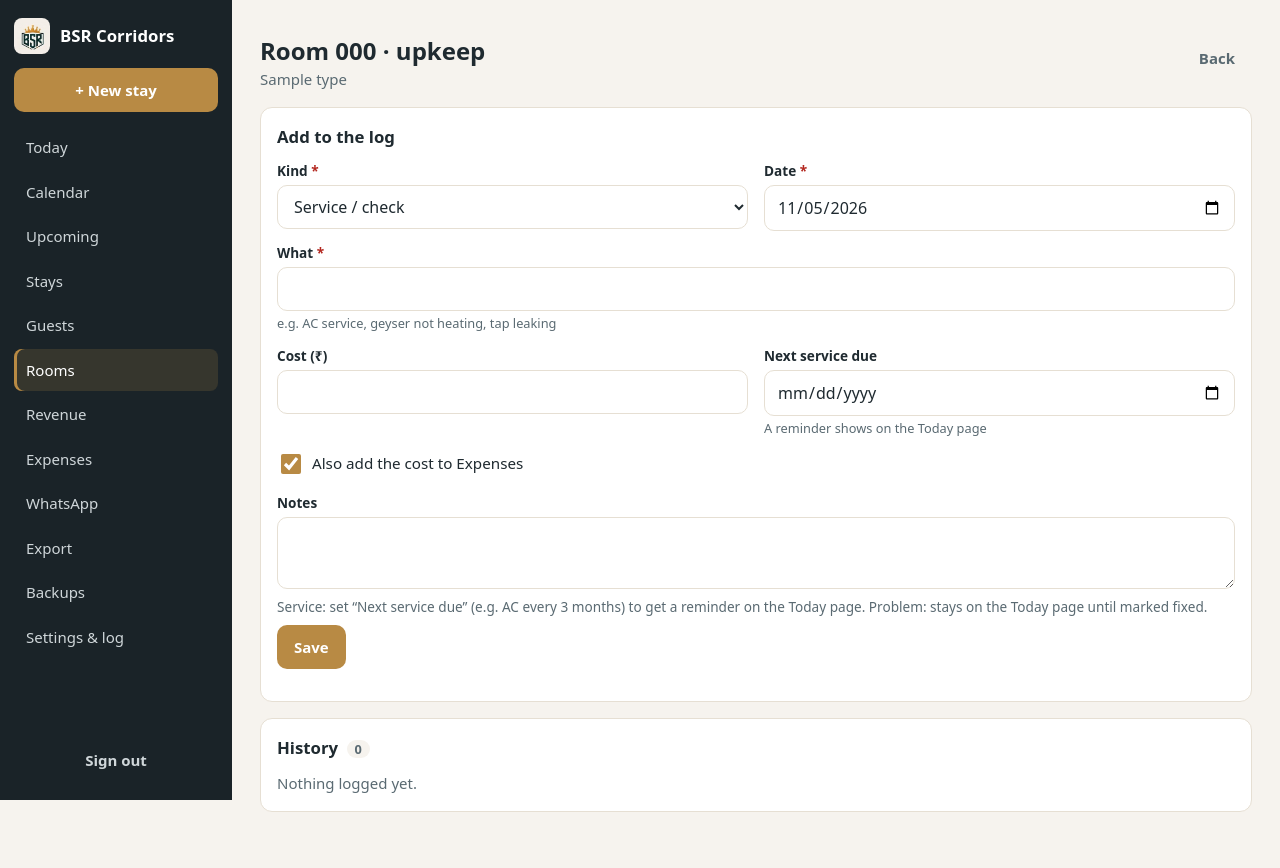
After one commit to ShekharReddy10/bsr-corridors-website, a Django app: page /rooms/room/1/log/ in a window 1280 px wide. The commit adds this page. Run offline with Django 5.2, Linux system fonts and the light colour scheme; a user stored in the database is signed in; tables that the repository leaves empty hold one stand-in row (values such as "Sample post"); data that the repository does not hold is empty; parts of the project's set-up code (start-up, migrations or seed data) failed here and were passed over.

Commit message:
Admin: room upkeep log — services with next-due reminders, repairs, problems until fixed
Rooms → Upkeep per room: log services (with "next service due"), repairs and reported problems; the cost can be
added to Expenses in the same step. The Today page lists services due within a week (overdue marked) and open
problems, each with a Done / Mark fixed button. A new service clears the earlier reminder. Migration 0019.

Co-Authored-By: Claude Opus 5.5 <noreply@anthropic.com>

```diff
--- a/admin-app/core/exports.py
+++ b/admin-app/core/exports.py
@@ -10,7 +10,7 @@ from openpyxl.styles import Alignment, Font, PatternFill
 from openpyxl.utils import get_column_letter
 
 from . import revenue
-from .models import AuditLog, Expense, Guest, MessageTemplate, Payment, RecurringExpense, Room, RoomType, Settlement, Stay, StayGuest
+from .models import AuditLog, Expense, Guest, MaintenanceLog, MessageTemplate, Payment, RecurringExpense, Room, RoomType, Settlement, Stay, StayGuest
 
 HEADER_FILL = PatternFill("solid", fgColor="1F2A30")
 HEADER_FONT = Font(bold=True, color="FFFFFF")
@@ -138,7 +138,7 @@ def build_workbook(start: date | None = None, end: date | None = None, full_ids:
     return buf.getvalue()
 
 
-BACKUP_MODELS = [RoomType, Room, Guest, Stay, StayGuest, Payment, RecurringExpense, Expense, Settlement, MessageTemplate, AuditLog]
+BACKUP_MODELS = [RoomType, Room, Guest, Stay, StayGuest, Payment, RecurringExpense, Expense, MaintenanceLog, Settlement, MessageTemplate, AuditLog]
 
 
 def backup_json() -> bytes:
--- a/admin-app/core/forms.py
+++ b/admin-app/core/forms.py
@@ -3,7 +3,7 @@ from decimal import Decimal
 
 from django import forms
 
-from .models import Expense, Guest, MessageTemplate, RecurringExpense, Room, RoomType, Settlement, Stay, StayGuest
+from .models import Expense, Guest, MaintenanceLog, MessageTemplate, RecurringExpense, Room, RoomType, Settlement, Stay, StayGuest
 from .services import host_names, today
 
 DATE = forms.DateInput(attrs={"type": "date"}, format="%Y-%m-%d")
@@ -318,6 +318,16 @@ class ExpenseForm(forms.ModelForm):
         return amount
 
 
+class MaintenanceLogForm(forms.ModelForm):
+    add_expense = forms.BooleanField(label="Also add the cost to Expenses", required=False, initial=True)
+
+    class Meta:
+        model = MaintenanceLog
+        fields = ["kind", "date", "what", "cost", "next_due", "notes"]
+        widgets = {"date": DATE, "next_due": DATE, "notes": forms.Textarea(attrs={"rows": 2}),
+                   "cost": forms.NumberInput(attrs={"inputmode": "decimal", "min": "0", "step": "1"})}
+
+
 class RecurringExpenseForm(forms.ModelForm):
     class Meta:
         model = RecurringExpense
--- a/admin-app/core/models.py
+++ b/admin-app/core/models.py
@@ -325,6 +325,32 @@ class Expense(models.Model):
         return f"{self.date:%d-%m-%Y} · {self.get_category_display()} · ₹{self.amount:,.0f}"
 
 
+class MaintenanceLog(models.Model):
+    """Room upkeep: services (e.g. AC service, with the next one due), repairs, and problems reported until fixed."""
+
+    class Kind(models.TextChoices):
+        SERVICE = "service", "Service / check"
+        REPAIR = "repair", "Repair"
+        PROBLEM = "problem", "Problem reported"
+
+    room = models.ForeignKey(Room, on_delete=models.CASCADE, related_name="maintenance")
+    date = models.DateField(default=timezone.localdate, db_index=True)
+    kind = models.CharField(max_length=20, choices=Kind.choices, default=Kind.SERVICE)
+    what = models.CharField("What", max_length=200, help_text="e.g. AC service, geyser not heating, tap leaking")
+    cost = models.DecimalField("Cost (₹)", max_digits=10, decimal_places=2, null=True, blank=True)
+    next_due = models.DateField("Next service due", null=True, blank=True, help_text="A reminder shows on the Today page")
+    done = models.BooleanField("Fixed / reminder done", default=False)
+    notes = models.TextField(blank=True)
+    created_at = models.DateTimeField(auto_now_add=True)
+
+    class Meta:
+        db_table = "maintenance_log"
+        ordering = ["-date", "-pk"]
+
+    def __str__(self):
+        return f"{self.room} · {self.date:%d-%m-%Y} · {self.what}"
+
+
 class RecurringExpense(models.Model):
     """A fixed monthly cost (building rent, salary, internet …): added to Expenses automatically each month on its day."""
 
--- a/admin-app/core/urls.py
+++ b/admin-app/core/urls.py
@@ -43,6 +43,9 @@ urlpatterns = [
     path("rooms/type/<int:pk>/", rooms.edit, {"kind": "type"}, name="roomtype_edit"),
     path("rooms/room/new/", rooms.edit, {"kind": "room"}, name="room_new"),
     path("rooms/room/<int:pk>/", rooms.edit, {"kind": "room"}, name="room_edit"),
+    path("rooms/room/<int:pk>/log/", rooms.room_log, name="room_log"),
+    path("rooms/log/<int:pk>/done/", rooms.log_done, name="maintenance_done"),
+    path("rooms/log/<int:pk>/delete/", rooms.log_delete, name="maintenance_delete"),
     path("rooms/<str:kind>/<int:pk>/delete/", rooms.delete, name="room_delete"),
     path("revenue/", revenue.revenue_page, name="revenue"),
     path("revenue/<int:year>-<mm:month_no>/", revenue.revenue_page, name="revenue_month"),
--- a/admin-app/core/views/dashboard.py
+++ b/admin-app/core/views/dashboard.py
@@ -7,7 +7,7 @@ from django.utils.http import url_has_allowed_host_and_scheme
 from django.views.decorators.http import require_POST
 
 from .. import checks, revenue
-from ..models import AuditLog, BackupRun, Room, Stay
+from ..models import AuditLog, BackupRun, MaintenanceLog, Room, Stay
 from .. import services
 from ..services import today
 
@@ -66,6 +66,9 @@ def dashboard(request):
         # without a check-in (their advance sits in "yet to receive" until they're checked in or cancelled).
         "rent_due": revenue.rent_not_added(t),
         "flags": checks.stay_flags(t),
+        "upkeep": list(MaintenanceLog.objects.filter(done=False).filter(
+            Q(kind=MaintenanceLog.Kind.PROBLEM) | Q(next_due__lte=t + timedelta(days=7))).select_related("room")
+            .order_by("next_due", "date")),
         "missed": list(upcoming.filter(check_out__lte=t).order_by("check_in")),
         "last_backup": BackupRun.objects.filter(kind=BackupRun.Kind.BACKUP).first(),
     }
--- a/admin-app/core/views/rooms.py
+++ b/admin-app/core/views/rooms.py
@@ -1,11 +1,14 @@
 from django.contrib import messages
+from django.db import transaction
 from django.db.models import Count
 from django.http import Http404
 from django.shortcuts import get_object_or_404, redirect, render
+from django.utils.http import url_has_allowed_host_and_scheme
 from django.views.decorators.http import require_POST
 
-from ..forms import RoomForm, RoomTypeForm
-from ..models import AuditLog, Room, RoomType
+from ..forms import MaintenanceLogForm, RoomForm, RoomTypeForm
+from ..models import AuditLog, Expense, MaintenanceLog, Room, RoomType
+from ..services import today
 
 KINDS = {
     "type": (RoomType, RoomTypeForm, "room type"),
@@ -57,3 +60,46 @@ def delete(request, kind, pk):
         obj.delete()
         messages.success(request, f"{label.capitalize()} deleted.")
     return redirect("rooms")
+
+
+def room_log(request, pk):
+    """A room's upkeep: services (with the next one due), repairs and problems."""
+    room = get_object_or_404(Room, pk=pk)
+    form = MaintenanceLogForm(request.POST or None, initial={"date": today()})
+    if request.method == "POST" and form.is_valid():
+        entry = form.save(commit=False)
+        entry.room = room
+        entry.done = entry.kind == MaintenanceLog.Kind.REPAIR
+        with transaction.atomic():
+            entry.save()
+            if entry.kind == MaintenanceLog.Kind.SERVICE:  # a new service replaces the earlier "next due" reminders
+                room.maintenance.filter(kind=MaintenanceLog.Kind.SERVICE, done=False).exclude(pk=entry.pk).update(done=True)
+            if entry.cost and form.cleaned_data["add_expense"]:
+                Expense.objects.create(date=entry.date, category=Expense.Category.REPAIRS, amount=entry.cost,
+                                       reason=f"{entry.what} — room {room.number}", room=room,
+                                       notes="Added from the room’s maintenance log")
+            AuditLog.record("maintenance", f"{room}: {entry.get_kind_display()} — {entry.what}")
+        messages.success(request, "Saved to the room’s log.")
+        return redirect("room_log", pk=pk)
+    return render(request, "core/room_log.html", {"room": room, "form": form, "entries": room.maintenance.all()})
+
+
+@require_POST
+def log_done(request, pk):
+    entry = get_object_or_404(MaintenanceLog, pk=pk)
+    entry.done = True
+    entry.save(update_fields=["done"])
+    AuditLog.record("maintenance", f"{entry.room}: marked done — {entry.what}")
+    messages.success(request, f"Marked done: {entry.what} ({entry.room}).")
+    nxt = request.POST.get("next", "")
+    if nxt and url_has_allowed_host_and_scheme(nxt, allowed_hosts={request.get_host()}, require_https=request.is_secure()):
+        return redirect(nxt)
+    return redirect("room_log", pk=entry.room_id)
+
+
+@require_POST
+def log_delete(request, pk):
+    entry = get_object_or_404(MaintenanceLog, pk=pk)
+    AuditLog.record("maintenance", f"{entry.room}: deleted log entry — {entry.what}")
+    entry.delete()
+    return redirect("room_log", pk=entry.room_id)
--- /dev/null
+++ b/admin-app/templates/core/room_log.html
@@ -0,0 +1,33 @@
+{% extends "base.html" %}{% load bsr %}
+{% block title %}Room {{ room.number }} · upkeep{% endblock %}
+{% block content %}
+<div class="page-head"><div><h1>Room {{ room.number }} · upkeep</h1><p class="muted">{{ room.room_type.name }}</p></div><a class="btn btn-ghost" href="{% url 'rooms' %}">Back</a></div>
+
+<form method="post" class="card" novalidate>{% csrf_token %}
+  <h2>Add to the log</h2>
+  <div class="form-grid">
+    {% field form.kind %}
+    {% field form.date %}
+    {% field form.what "span-2" %}
+    {% field form.cost %}
+    {% field form.next_due %}
+    {% field form.add_expense %}
+    {% field form.notes "span-2" %}
+  </div>
+  <p class="muted small">Service: set “Next service due” (e.g. AC every 3 months) to get a reminder on the Today page. Problem: stays on the Today page until marked fixed.</p>
+  <div class="form-actions"><button class="btn btn-primary">Save</button></div>
+</form>
+
+<section class="card">
+  <h2>History <span class="count">{{ entries|length }}</span></h2>
+  {% for e in entries %}
+  <div class="payment-line">
+    <span><b>{{ e.what }}</b> <small class="muted">{{ e.date|date:"d-m-Y" }} · {{ e.get_kind_display }}{% if e.cost %} · {{ e.cost|inr }}{% endif %}{% if e.next_due %} · next due {{ e.next_due|date:"d-m-Y" }}{% endif %}{% if e.kind == "problem" and not e.done %} · <span class="warn">open</span>{% endif %}</small>{% if e.notes %}<br><small class="muted">{{ e.notes }}</small>{% endif %}</span>
+    <span class="inline-form">
+      {% if not e.done and e.kind != "repair" %}<form method="post" action="{% url 'maintenance_done' e.pk %}" class="inline-form">{% csrf_token %}<button class="btn btn-outline btn-sm">{% if e.kind == "problem" %}Mark fixed{% else %}Done{% endif %}</button></form>{% endif %}
+      <form method="post" action="{% url 'maintenance_delete' e.pk %}" class="inline-form" data-confirm="Delete this entry?">{% csrf_token %}<button class="btn btn-ghost btn-sm">Delete</button></form>
+    </span>
+  </div>
+  {% empty %}<p class="muted">Nothing logged yet.</p>{% endfor %}
+</section>
+{% endblock %}
--- a/admin-app/templates/core/rooms.html
+++ b/admin-app/templates/core/rooms.html
@@ -34,7 +34,7 @@
         <td data-label="Type">{{ r.room_type.name }}</td>
         <td data-label="Status">{% if r.status == 'maintenance' %}<span class="warn">Maintenance</span>{% else %}Active{% endif %}</td>
         <td data-label="Stays">{{ r.stay_count }}</td>
-        <td><a class="btn btn-ghost btn-sm" href="{% url 'room_edit' r.pk %}">Edit</a> <a class="btn btn-ghost btn-sm" href="{% url 'room_month' r.pk %}">Calendar</a></td>
+        <td><a class="btn btn-ghost btn-sm" href="{% url 'room_edit' r.pk %}">Edit</a> <a class="btn btn-ghost btn-sm" href="{% url 'room_month' r.pk %}">Calendar</a> <a class="btn btn-ghost btn-sm" href="{% url 'room_log' r.pk %}">Upkeep</a></td>
       </tr>{% endfor %}
     </tbody>
   </table></div>
```
Also changed, not shown: admin-app/core/tests/test_core.py (+28 -0 lines), admin-app/templates/core/dashboard.html (+10 -0 lines), admin-app/core/migrations/0019_maintenance_log.py (added).
